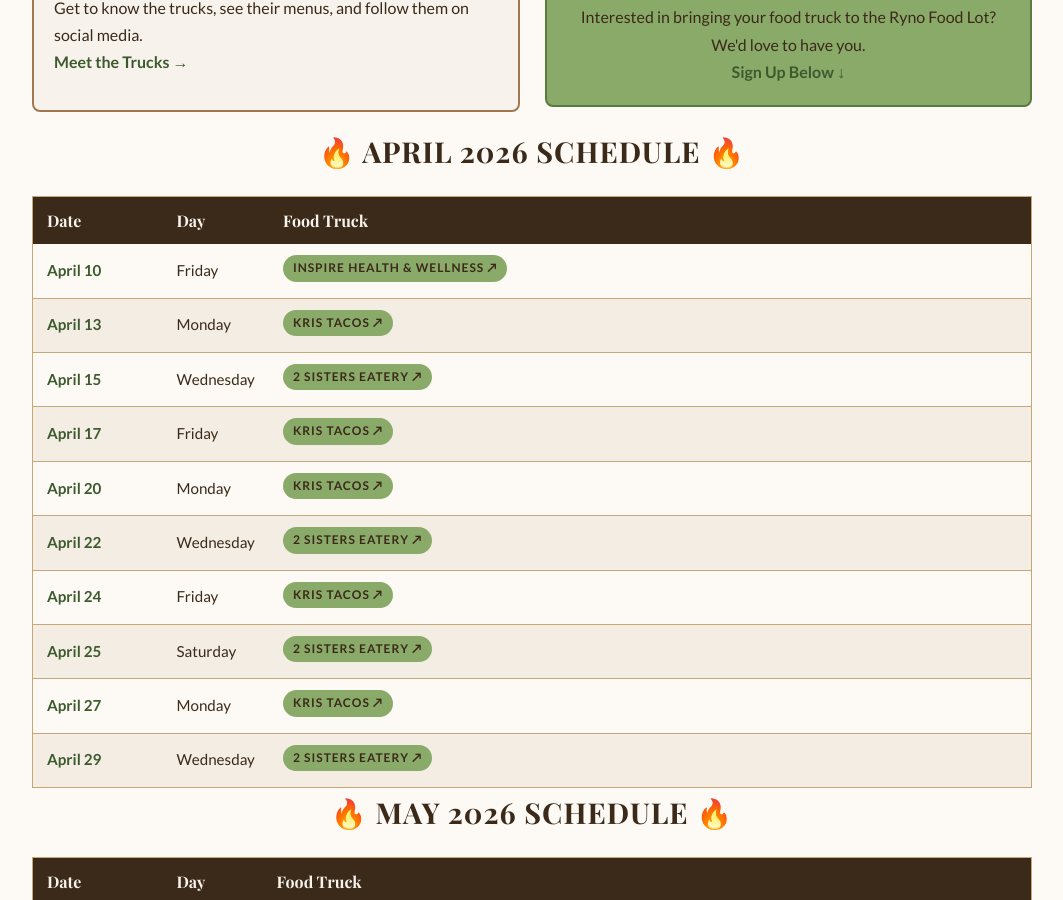
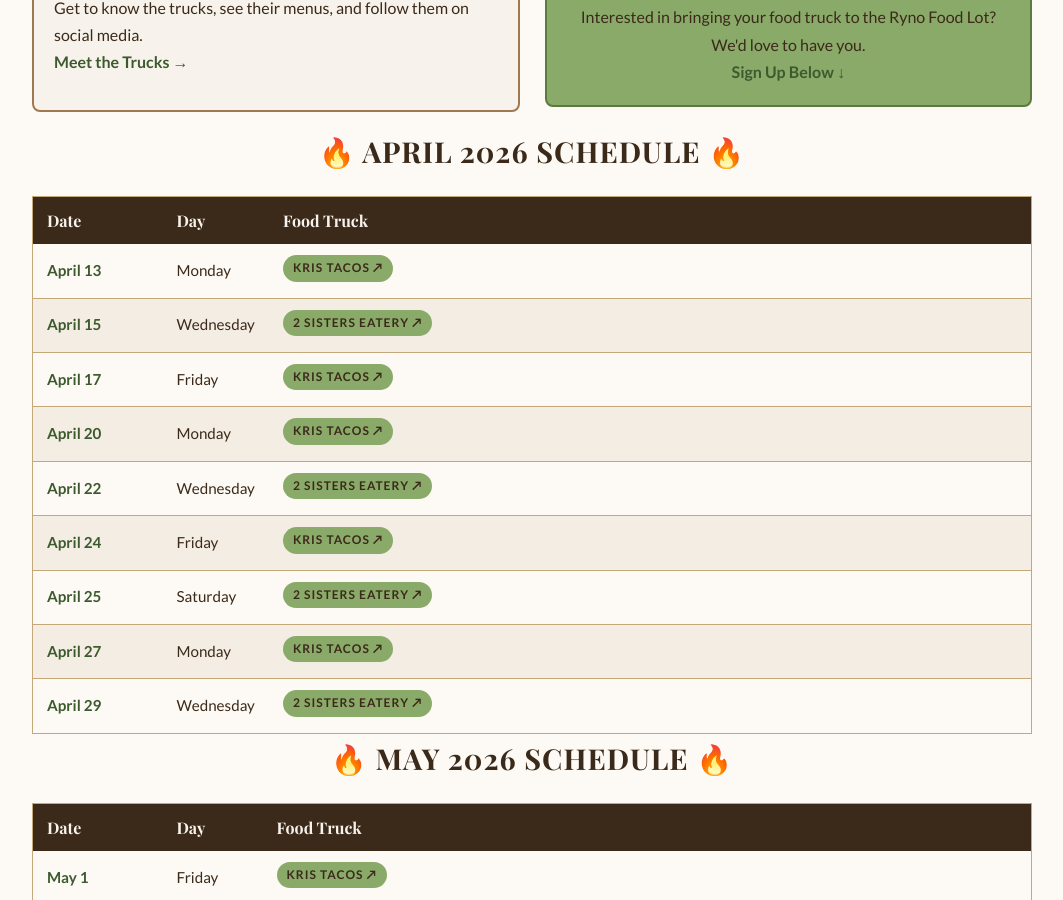
Before and after one commit to blueearthcommunitymarket/blueearthcommunitymarket.github.io, a Jekyll site: the page built from ryno-food-lot/index.html, in a window 1280 px wide and 900 px high, scrolled down 479 px. Shown: the whole window, without its empty margins (108-1171 px from the left). Built offline with Jekyll 4.4.1, drawn with Linux system fonts in a browser that asks for light colours; some web fonts are replaced.

Commit message:
Auto: Remove 1 past food truck date(s)

```diff
--- a/ryno-food-lot/index.html
+++ b/ryno-food-lot/index.html
@@ -220,7 +220,6 @@
                 <tr><th style="width:130px;">Date</th><th style="width:100px;">Day</th><th>Food Truck</th></tr>
             </thead>
             <tbody>
-                <tr><td class="race-date">April 10</td><td>Friday</td><td><span class="tag"><a href="https://www.facebook.com/share/1C8aaBfsJr/?mibextid=wwXIfr" target="_blank" rel="noopener" style="color:inherit;text-decoration:none;">Inspire Health & Wellness ↗</a></span></td></tr>
                 <tr><td class="race-date">April 13</td><td>Monday</td><td><span class="tag"><a href="https://www.facebook.com/share/1AquB7sxYj/?mibextid=wwXIfr" target="_blank" rel="noopener" style="color:inherit;text-decoration:none;">Kris Tacos ↗</a></span></td></tr>
                 <tr><td class="race-date">April 15</td><td>Wednesday</td><td><span class="tag"><a href="https://www.facebook.com/share/18GUPLUwMf/?mibextid=wwXIfr" target="_blank" rel="noopener" style="color:inherit;text-decoration:none;">2 Sisters Eatery ↗</a></span></td></tr>
                 <tr><td class="race-date">April 17</td><td>Friday</td><td><span class="tag"><a href="https://www.facebook.com/share/1AquB7sxYj/?mibextid=wwXIfr" target="_blank" rel="noopener" style="color:inherit;text-decoration:none;">Kris Tacos ↗</a></span></td></tr>
```
